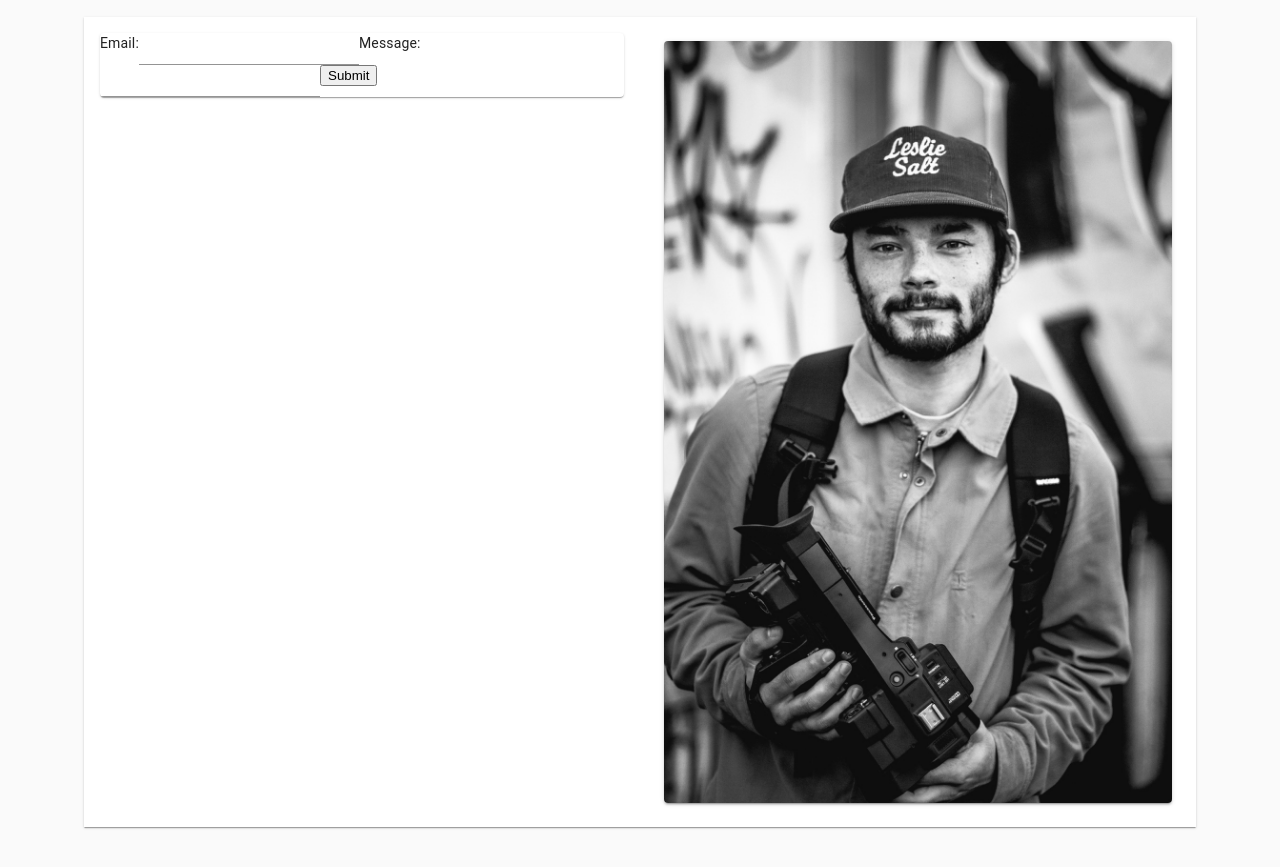
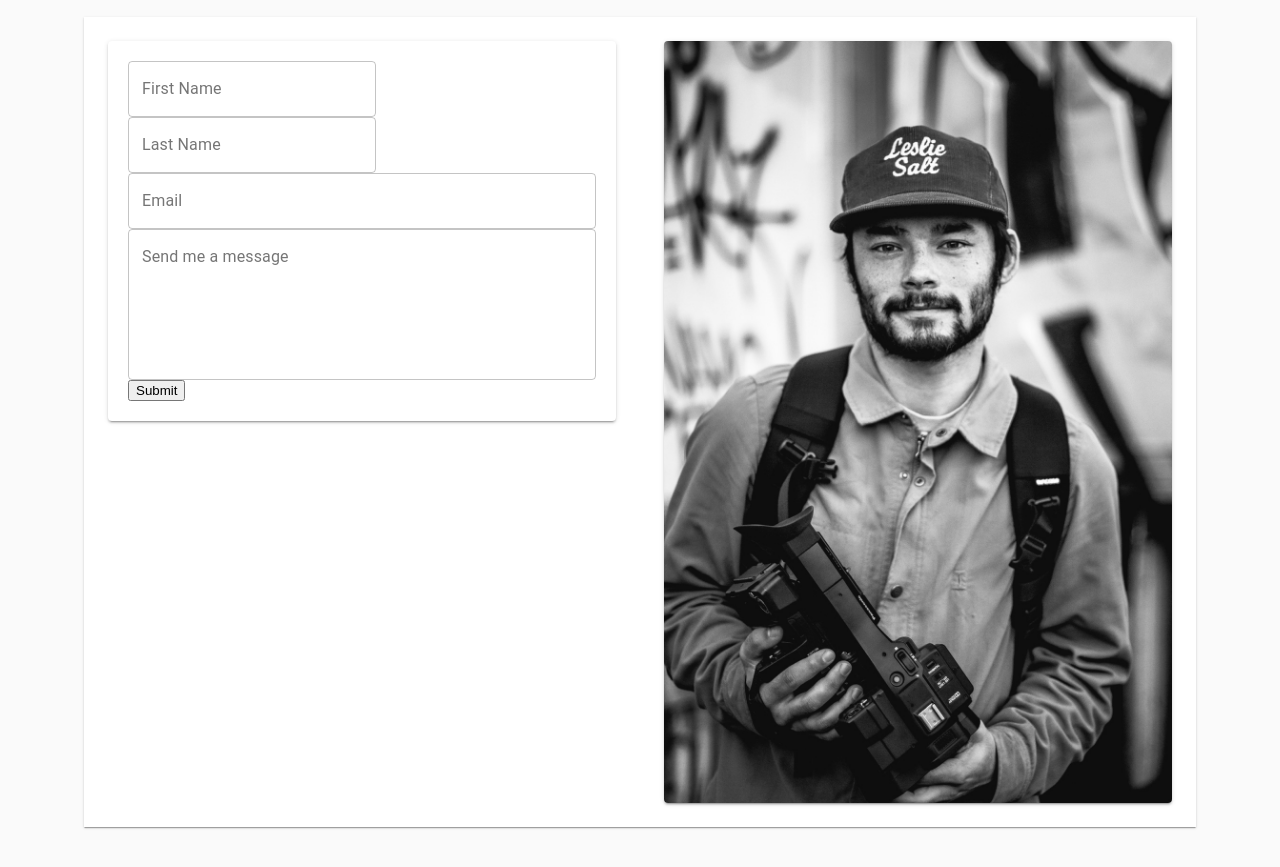
Before and after one commit to daryllcapistrano/keaton-portfolio-gatsby-v2, a Gatsby site: page /contact in a window 1280 px wide. Shown: the part 83-950 px from the top of the page. Built offline with nearby package versions, Linux system fonts and the light colour scheme; Gatsby itself is replaced by a stand-in of ours.

Commit message:
update form with first and last name input fields

```diff
--- a/src/components/ContactCard.js
+++ b/src/components/ContactCard.js
@@ -4,7 +4,7 @@ import Img from 'gatsby-image';
 // import { makeStyles } from '@material-ui/core/styles'
 import Card from '@material-ui/core/Card';
 import Container from '@material-ui/core/Container';
-import CardContent from '@material-ui/core/CardContent';
+// import CardContent from '@material-ui/core/CardContent';
 // import Typography from '@material-ui/core/Typography';
 import Grid from '@material-ui/core/Grid';
 // import List from '@material-ui/core/List';
@@ -36,39 +36,11 @@ export default function ContactCard() {
 			<Card style={{ borderRadius: `0` }}>
 				<Grid container>
 					<Grid item xs={12} sm={6} md={6} lg={6} xl={6}>
-						<CardContent>
-							{/* <Typography gutterBottom variant="h5" component="h2">
-								Contact Me
-							</Typography>
-
-							<List aria-label="contacts">
-								<ListItem>
-									<ListItemIcon>
-										<PhoneIphoneIcon />
-									</ListItemIcon>
-									<ListItemText>
-										<a href="tel:971.347.6704">971.347.6704</a>
-									</ListItemText>
-								</ListItem>
-								<ListItem>
-									<ListItemIcon>
-										<AlternateEmailIcon />
-									</ListItemIcon>
-									<ListItemText>
-										<a href="mailto:keatonrodgersmedia@gmail.com">keatonrodgersmedia@gmail.com</a>
-									</ListItemText>
-								</ListItem>
-								<ListItem>
-									<ListItemIcon>
-										<InstagramIcon />
-									</ListItemIcon>
-									<ListItemText>
-										<a href="https://www.instagram.com/keatonrodgers">@keatonrodgers</a>
-									</ListItemText>
-								</ListItem>
-							</List> */}
-							<ContactForm />
-						</CardContent>
+						<Container style={{ padding: `24px` }}>
+							<Card elevation={2}>
+								<ContactForm />
+							</Card>
+						</Container>
 					</Grid>
 					<Grid item xs={12} sm={6} md={6} lg={6} xl={6}>
 						<Container style={{ padding: `24px` }}>
--- a/src/components/ContactForm.js
+++ b/src/components/ContactForm.js
@@ -1,5 +1,6 @@
 import React from 'react';
-import Card from '@material-ui/core/Card';
+
+import Container from '@material-ui/core/Container';
 import TextField from '@material-ui/core/TextField';
 
 export default class MyForm extends React.Component {
@@ -14,7 +15,7 @@ export default class MyForm extends React.Component {
 	render() {
 		const { status } = this.state;
 		return (
-			<Card>
+			<Container style={{ padding: `20px` }}>
 				<form
 					onSubmit={this.submitForm}
 					action="https://formspree.io/mqkyekqz"
@@ -23,16 +24,34 @@ export default class MyForm extends React.Component {
 					noValidate
 				>
 					{/* <!-- add your custom form HTML here --> */}
-					<label htmlFor="email">Email:</label>
-					<TextField id="standard-basic" type="email" name="email" />
+					{/* <label htmlFor="email">Email:</label> */}
+					<TextField
+						id="standard-basic-firstname"
+						type="text"
+						name="first-name"
+						label="First Name"
+						variant="outlined"
+					/>
+					<TextField id="standard-basic-lastname" type="text" name="last-name" label="Last Name" variant="outlined" />
+					<TextField id="standard-basic-email" type="email" name="email" label="Email" fullWidth variant="outlined" />
 					{/* <input type="email" name="email" /> */}
-					<label htmlFor="message">Message:</label>
+					{/* <label htmlFor="message">Message:</label> */}
 					{/* <input type="text" name="message" /> */}
-					<TextField id="standard-basic" type="text" name="message" />
+					<TextField
+						id="standard-basic-message"
+						type="text"
+						name="message"
+						label="Send me a message"
+						fullWidth
+						multiline
+						rows={6}
+						variant="outlined"
+						data-shrink="false"
+					/>
 					{status === 'SUCCESS' ? <p>Thanks!</p> : <button>Submit</button>}
-					{status === 'ERROR' && <p>Ooops! There was an error.</p>}
+					{status === 'ERROR' && <p>Enter valid Email</p>}
 				</form>
-			</Card>
+			</Container>
 		);
 	}
 
```
